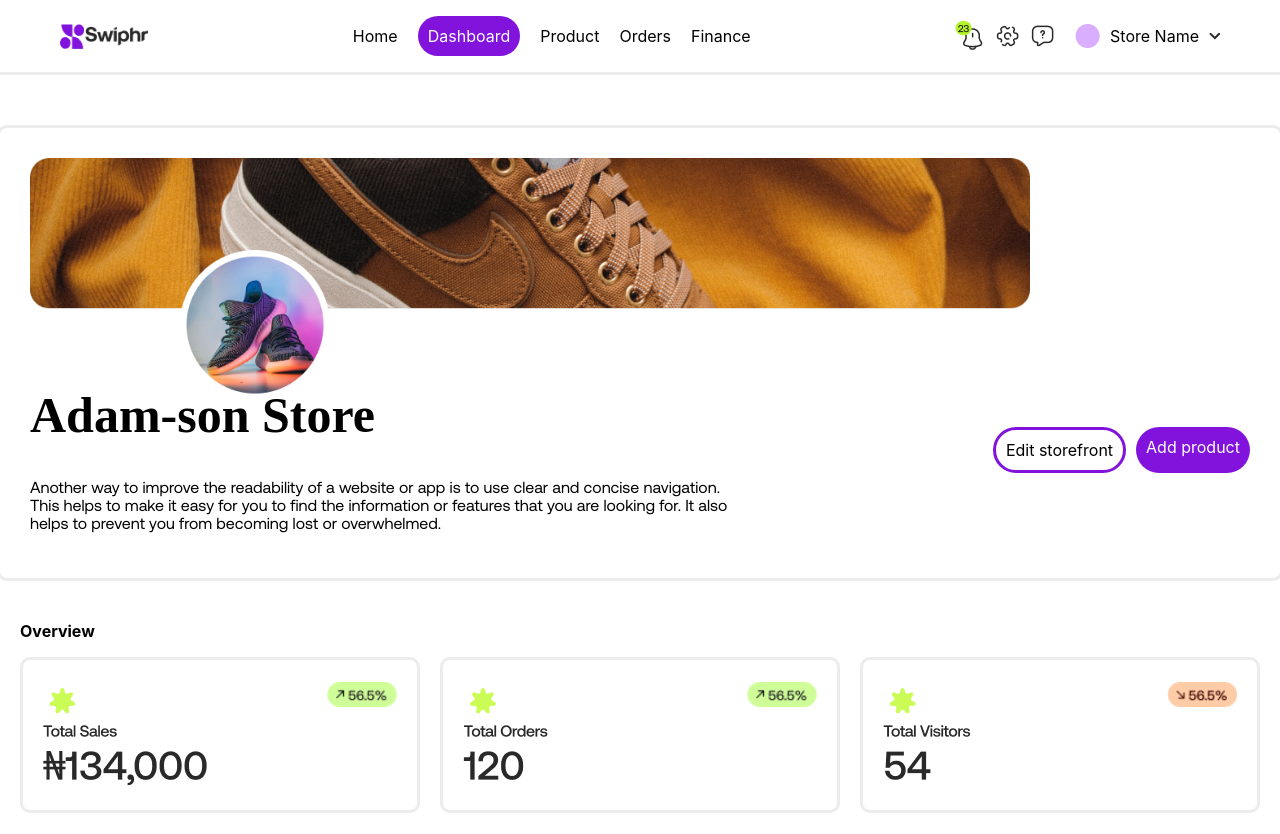
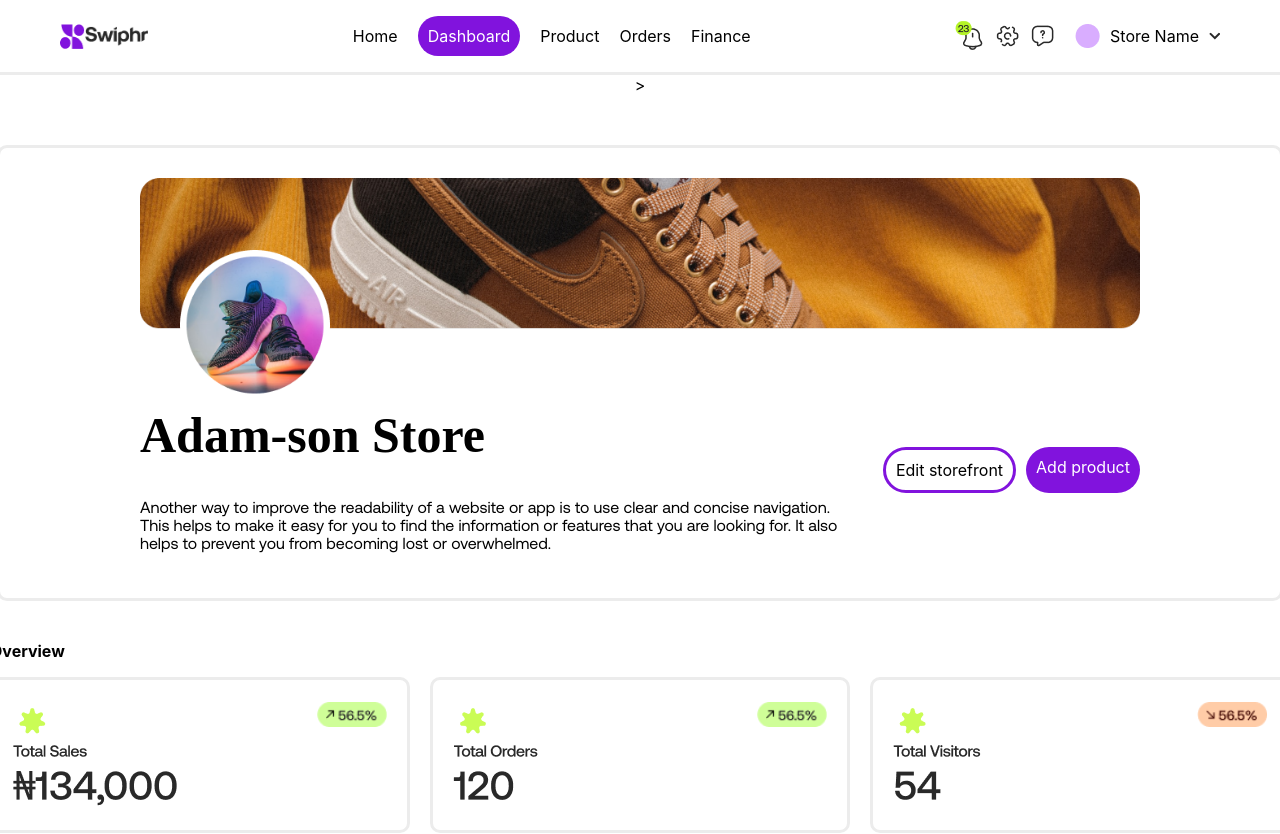
Before and after one commit to RoguePetz/Swiphr-Test-app, a React (Create React App) app: page / in a window 1280 px wide. Shown: the top 834 px of the page. Built offline with nearby package versions, Linux system fonts and the light colour scheme; a web font is replaced by a local one.

Commit message:
finished

```diff
--- a/src/components/dash_comp.js
+++ b/src/components/dash_comp.js
@@ -27,8 +27,8 @@ import astore from './assets/icons/Adam-son Store.png'
 import rise from './assets/icons/stock rise.png'
 const DashC = () => {
     return(
-        <div>
-            <div style={{marginLeft:'20px',marginRight:'20px'}}>
+        <div style={{display:'flex', flexDirection:'column', justifyContent:'center', alignItems:'center'}}>>
+            <div style={{display:'flex', flexDirection:'column', justifyContent:'center', width:'1280px', alignItems:'center'}}>
                 <div className='dash-container'>
                     <div className='dash-holder'>
                         <div style={{padding:'30px'}}>
--- a/src/style/dash.css
+++ b/src/style/dash.css
@@ -24,14 +24,12 @@
     width: 100%;
     align-items: center;
     margin-top: 50px;
-}
-
-.dash-holder{
-    width: 1280px;
     border: solid rgb(236, 236, 236);
     border-radius: 10px;
 
 }
+
+
 
 .pfp2{
     width: 150px;
```
